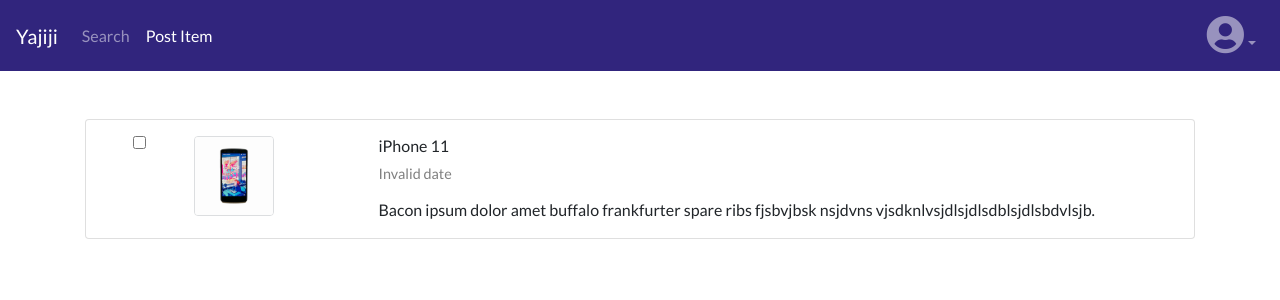
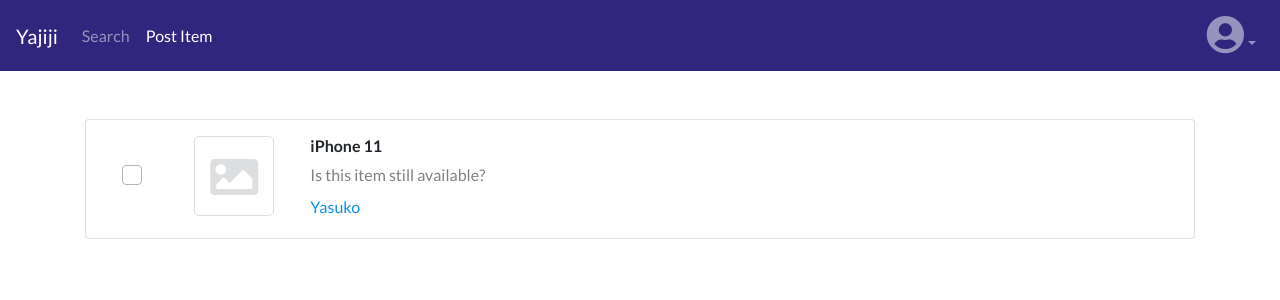
Before and after one commit to ykurata/shop-app, a React (Create React App) app in the folder client/: page /message in a window 1280 px wide. Shown: the top 300 px of the page. Built offline with nearby package versions, Linux system fonts and the light colour scheme; no server answers; sample sign-in values are in the browser's storage.

Commit message:
updated message list styles in large screen

```diff
--- a/client/src/components/Message.js
+++ b/client/src/components/Message.js
@@ -27,16 +27,19 @@
               <Link to="/" className="card message-card" >
                 <div className="card-body row message-card-row">
                   <div className="col-lg-1 col-md-1 text-center">
-                    <input type="checkbox" className="form-check-input m-auto" id="exampleCheck1" />
+                    <div className="custom-control form-control-lg custom-checkbox">
+                      <input type="checkbox" className="custom-control-input" id="customCheck1" />
+                      <label className="custom-control-label mt-2"></label>
+                    </div>
                   </div>
-                  <div className="col-lg-2 col-md-2 col-sm-2">
-                      {/* <div className="no-image text-center"><i className="fas fa-image fa-5x"></i></div> */}
-                    <img src={phone} alt="..." className="rounded message-list-item-img" />
+                  <div className="col-lg-1 col-md-1 col-sm-1">
+                      <div className="no-image text-center"><i className="fas fa-image fa-3x mt-3"></i></div>
+                    {/* <img src={phone} alt="..." className="rounded message-list-item-img" /> */}
                   </div>
-                  <div className="col-lg-9 col-md-9 col-sm-9">
-                    <h6>iPhone 11</h6>
-                    <p className="date"><Moment format="MM/DD/YYYY">Date</Moment></p>
-                    <p className="description">Bacon ipsum dolor amet buffalo frankfurter spare ribs fjsbvjbsk nsjdvns  vjsdknlvsjdlsjdlsdblsjdlsbdvlsjb.</p>
+                  <div className="col-lg-9 col-md-9 col-sm-9 ml-4">
+                    <h6><b>iPhone 11</b></h6>
+                    <p className="text mb-2">Is this item still available?</p>
+                    <p className="message-username">Yasuko</p>
                   </div>
                 </div>
               </Link>
--- a/client/src/index.css
+++ b/client/src/index.css
@@ -263,10 +263,25 @@
   border: 1px solid #dcdee0;
   border-radius: 5px;
 }
-/* .no-image i {
+.no-image i {
   color: #dcdee0;
-  margin-top: 2rem;
-} */
+}
+.custom-checkbox {
+  width: 80px;
+  height: 80px;
+}
+.custom-control-label::before,
+.custom-control-label::after {
+  top: .8rem;
+  width: 1.25rem;
+  height: 1.25rem;
+}
+.text {
+  color: grey;
+}
+.message-username {
+  color: #0990eb;
+}
 
 @media screen and (min-width: 300px) and (max-width: 360px){
   /* List Items Style */
```
